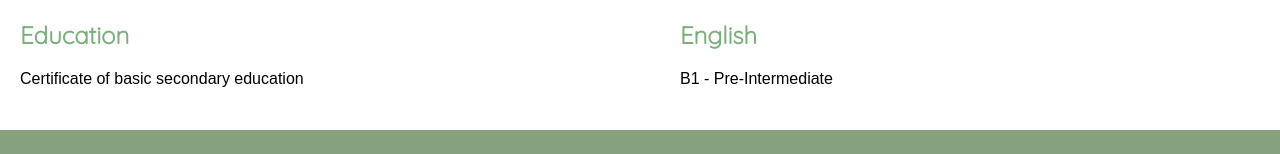
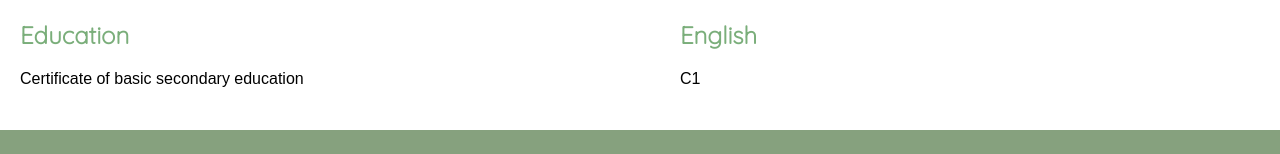
Before and after one commit to bosTM-code/rsschool-cv, a plain HTML site: page index.html in a window 1280 px wide. Shown: the part 1105-1259 px from the top of the page. Drawn offline with Linux system fonts and the light colour scheme.

Commit message:
Update index.html

```diff
--- a/index.html
+++ b/index.html
@@ -162,7 +162,7 @@
       <div class="english">
         <div class="english-box">
           <h1>English</h1>
-          <p class="english-my">B1 - Pre-Intermediate</p>
+          <p class="english-my">C1</p>
         </div>
       </div>
       <div class="clear"></div>
```
